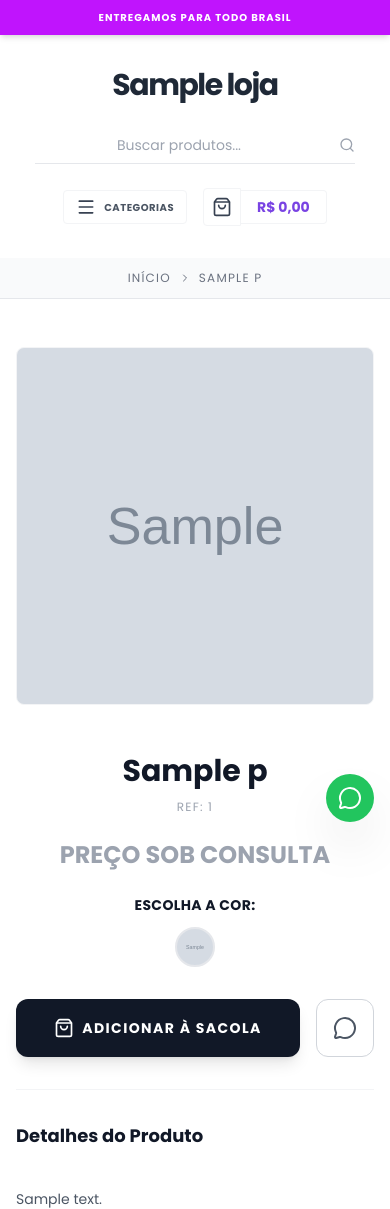
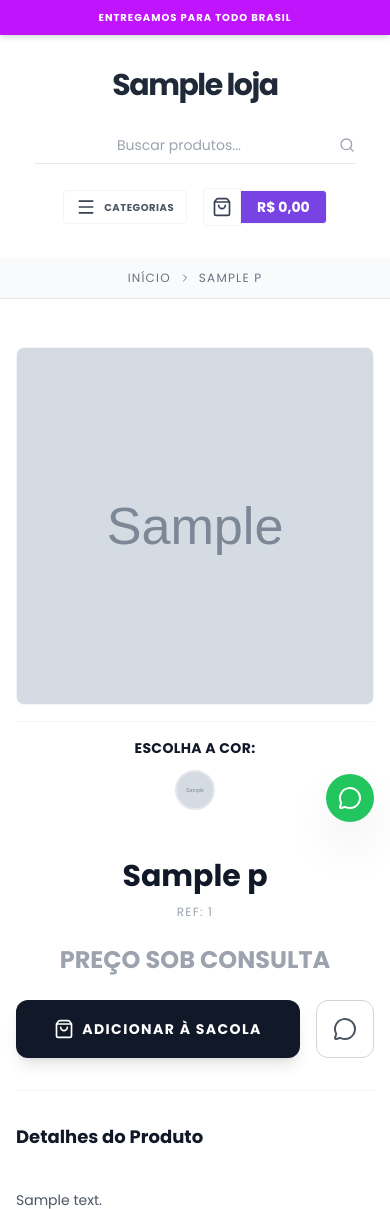
Before and after one commit to leanttro/lojaleanttro, a Flask app: template templates/produtos.html in a window 390 px wide. Shown: the top 1209 px of the page. Run offline with Flask 3, Linux system fonts and the light colour scheme; the template is opened without the code that fills it: most values are stand-ins (such as "Sample title", 1, 10 or a date in 2020); grey boxes marked "Sample" are stand-in pictures; some libraries are stand-ins or nearby versions; some web fonts are replaced.

Commit message:
Update produtos.html

```diff
--- a/templates/produtos.html
+++ b/templates/produtos.html
@@ -23,6 +23,7 @@
         .text-theme { color: var(--primary); }
         .text-secondary { color: var(--secondary); }
         .bg-theme { background-color: var(--primary); }
+        .bg-secondary { background-color: var(--secondary); }
         .border-theme { border-color: var(--primary); }
         .hover\:bg-theme:hover { background-color: var(--primary); }
         .ring-theme { --tw-ring-color: var(--primary); }
@@ -110,8 +111,8 @@
                         <i data-lucide="shopping-bag" class="w-5 h-5 text-gray-700"></i>
                         <span id="cart-count" class="absolute top-1 right-1 bg-theme text-white text-[9px] font-bold rounded-full w-4 h-4 flex items-center justify-center hidden">0</span>
                     </div>
-                    <div class="border border-l-0 border-gray-100 rounded-r px-4 py-1.5 text-sm font-bold bg-white block">
-                        <span id="cart-total-header" class="text-secondary">R$ 0,00</span>
+                    <div class="border border-l-0 border-gray-100 rounded-r px-4 py-1.5 text-sm font-bold bg-secondary block">
+                        <span id="cart-total-header" class="text-white">R$ 0,00</span>
                     </div>
                 </button>
             </div>
@@ -176,6 +177,23 @@
                     {% endfor %}
                 </div>
                 {% endif %}
+
+                {% if p.variantes and p.variantes|length > 0 %}
+                <div class="block md:hidden mt-6 border-t border-gray-100 pt-4">
+                    <label class="text-sm font-bold text-gray-900 uppercase tracking-wide block mb-3 text-center">
+                        Escolha a Cor: <span id="color-label-mobile" class="text-theme font-normal"></span>
+                    </label>
+                    <div class="flex flex-wrap gap-3 justify-center">
+                        {% for v in p.variantes %}
+                        <button onclick="selectVariant('{{ v.nome }}', '{{ v.foto }}')"
+                                class="w-10 h-10 rounded-full border-2 border-gray-200 hover:border-theme focus:ring-2 ring-theme ring-offset-2 bg-cover bg-center transition-all"
+                                style="background-image: url('{{ v.foto }}');"
+                                title="{{ v.nome }}">
+                        </button>
+                        {% endfor %}
+                    </div>
+                </div>
+                {% endif %}
             </div>
 
             <div class="text-center md:text-left">
@@ -201,7 +219,7 @@
                 </div>
 
                 {% if p.variantes and p.variantes|length > 0 %}
-                <div class="mb-8">
+                <div class="mb-8 hidden md:block">
                     <label class="text-sm font-bold text-gray-900 uppercase tracking-wide block mb-3">
                         Escolha a Cor: <span id="color-label" class="text-theme font-normal"></span>
                     </label>
@@ -347,7 +365,15 @@
         function selectVariant(name, photo) {
             selectedColor = name;
             selectedPhoto = photo;
-            document.getElementById('color-label').innerText = name;
+
+            // Atualiza label do Desktop
+            const desktopLabel = document.getElementById('color-label');
+            if(desktopLabel) desktopLabel.innerText = name;
+
+            // Atualiza label do Mobile
+            const mobileLabel = document.getElementById('color-label-mobile');
+            if(mobileLabel) mobileLabel.innerText = name;
+
             changeImage(photo);
         }
 
```
